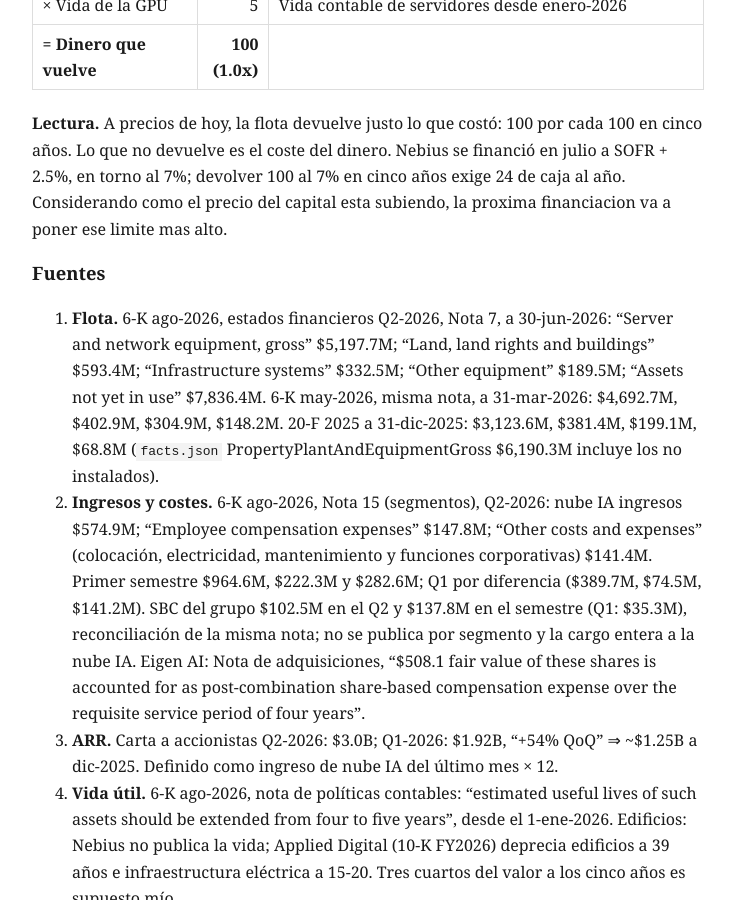
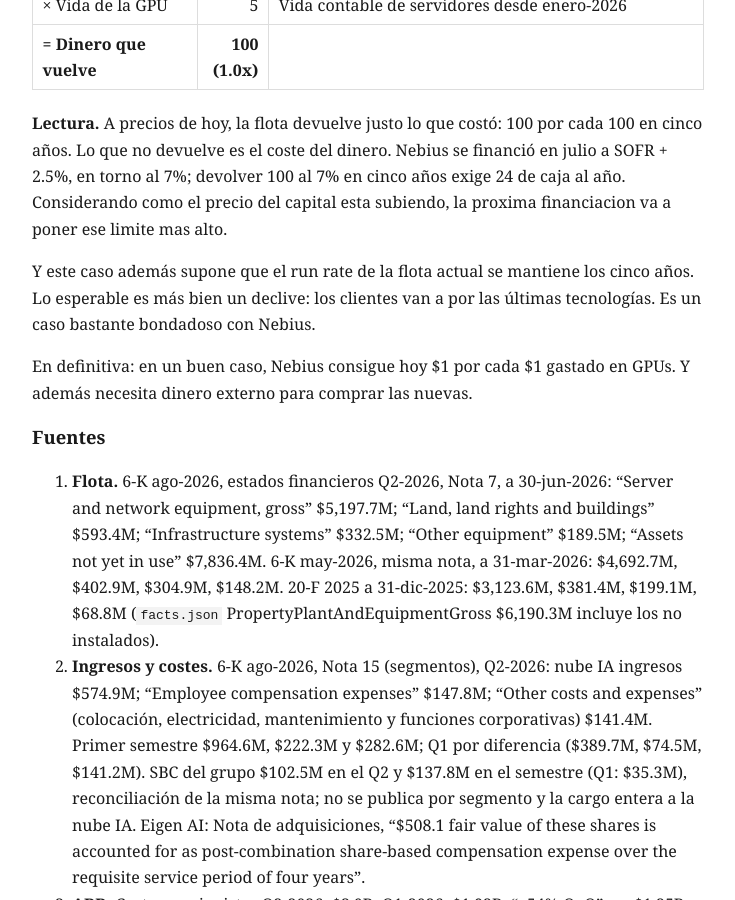
Before and after one commit to atapiawastaken/atapiawastaken.github.io, a Jekyll site: the page built from _posts/2026-10-21-nbis-2026.md, in a window 1280 px wide and 900 px high, scrolled down 1025 px. Shown: the whole window, without its empty margins (272-1007 px from the left). Built offline with Jekyll 4.4.1, drawn with Linux system fonts in a browser that asks for light colours.

Commit message:
Add run-rate caveat and summary to Lectura

```diff
--- a/_posts/2026-10-21-nbis-2026.md
+++ b/_posts/2026-10-21-nbis-2026.md
@@ -23,6 +23,11 @@ Para responderla uso solo lo que ya existe: las GPUs que están instaladas y fun
 | **= Dinero que vuelve** | **100 (1.0x)** | |
 
 **Lectura.** A precios de hoy, la flota devuelve justo lo que costó: 100 por cada 100 en cinco años. Lo que no devuelve es el coste del dinero. Nebius se financió en julio a SOFR + 2.5%, en torno al 7%; devolver 100 al 7% en cinco años exige 24 de caja al año. Considerando como el precio del capital esta subiendo, la proxima financiacion va a poner ese limite mas alto.
+
+Y este caso además supone que el run rate de la flota actual se mantiene los cinco años. Lo esperable es más bien un declive: los clientes van a por las últimas tecnologías. Es un caso bastante bondadoso con Nebius.
+
+En definitiva: en un buen caso, Nebius consigue hoy \$1 por cada \$1 gastado en GPUs. Y además necesita dinero externo para comprar las nuevas.
+
 ## Fuentes
 
 1. **Flota.** 6-K ago-2026, estados financieros Q2-2026, Nota 7, a 30-jun-2026: "Server and network equipment, gross" \$5,197.7M; "Land, land rights and buildings" \$593.4M; "Infrastructure systems" \$332.5M; "Other equipment" \$189.5M; "Assets not yet in use" \$7,836.4M. 6-K may-2026, misma nota, a 31-mar-2026: \$4,692.7M, \$402.9M, \$304.9M, \$148.2M. 20-F 2025 a 31-dic-2025: \$3,123.6M, \$381.4M, \$199.1M, \$68.8M (`facts.json` PropertyPlantAndEquipmentGross \$6,190.3M incluye los no instalados).
```
